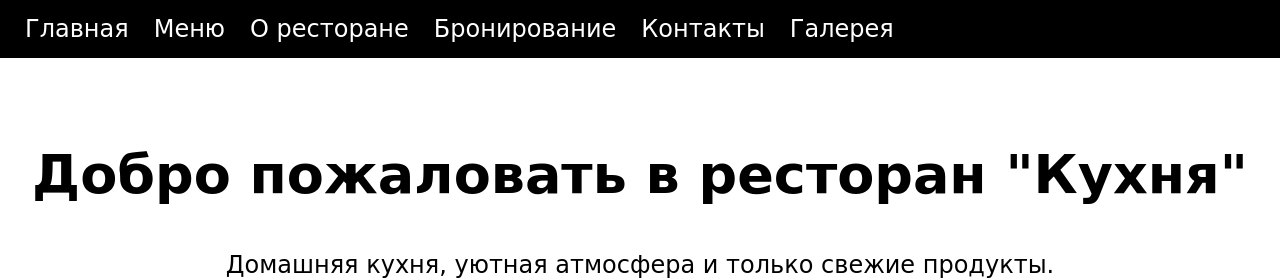
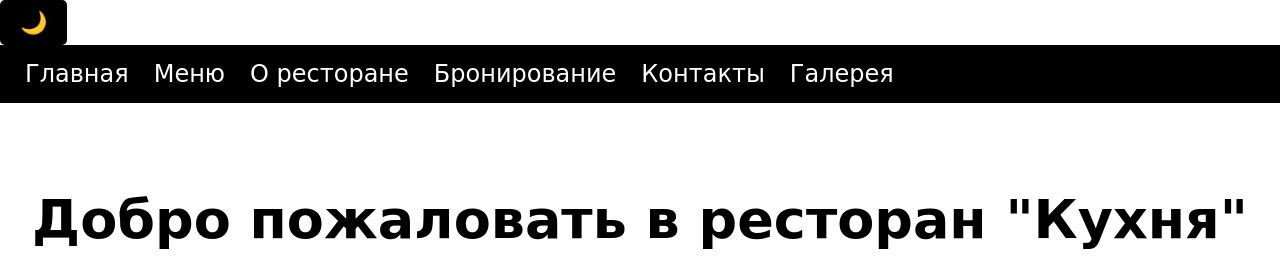
Before and after one commit to mironbkv-ops/restaraunt, a plain HTML site: page index.html in a window 1280 px wide. Shown: the top 280 px of the page. Drawn offline with Linux system fonts and the light colour scheme.

Commit message:
Update index.html

```diff
--- a/index.html
+++ b/index.html
@@ -15,6 +15,7 @@
     <link rel="stylesheet" href="style.css">
   </head>
 <body>
+  <button id="themeToggle" class="theme-toggle">🌙</button>
 <header>
   <nav>
     <ul>
```
